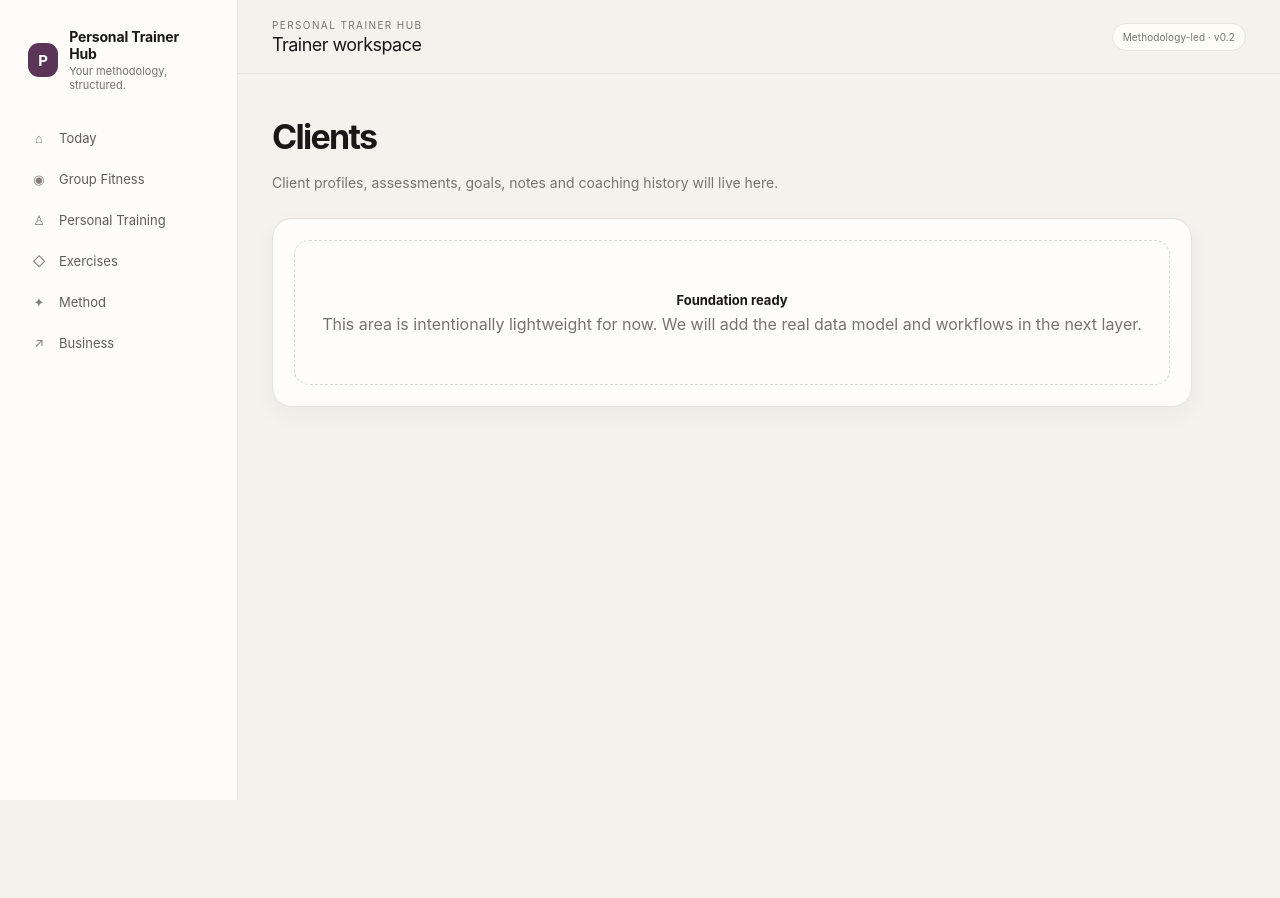
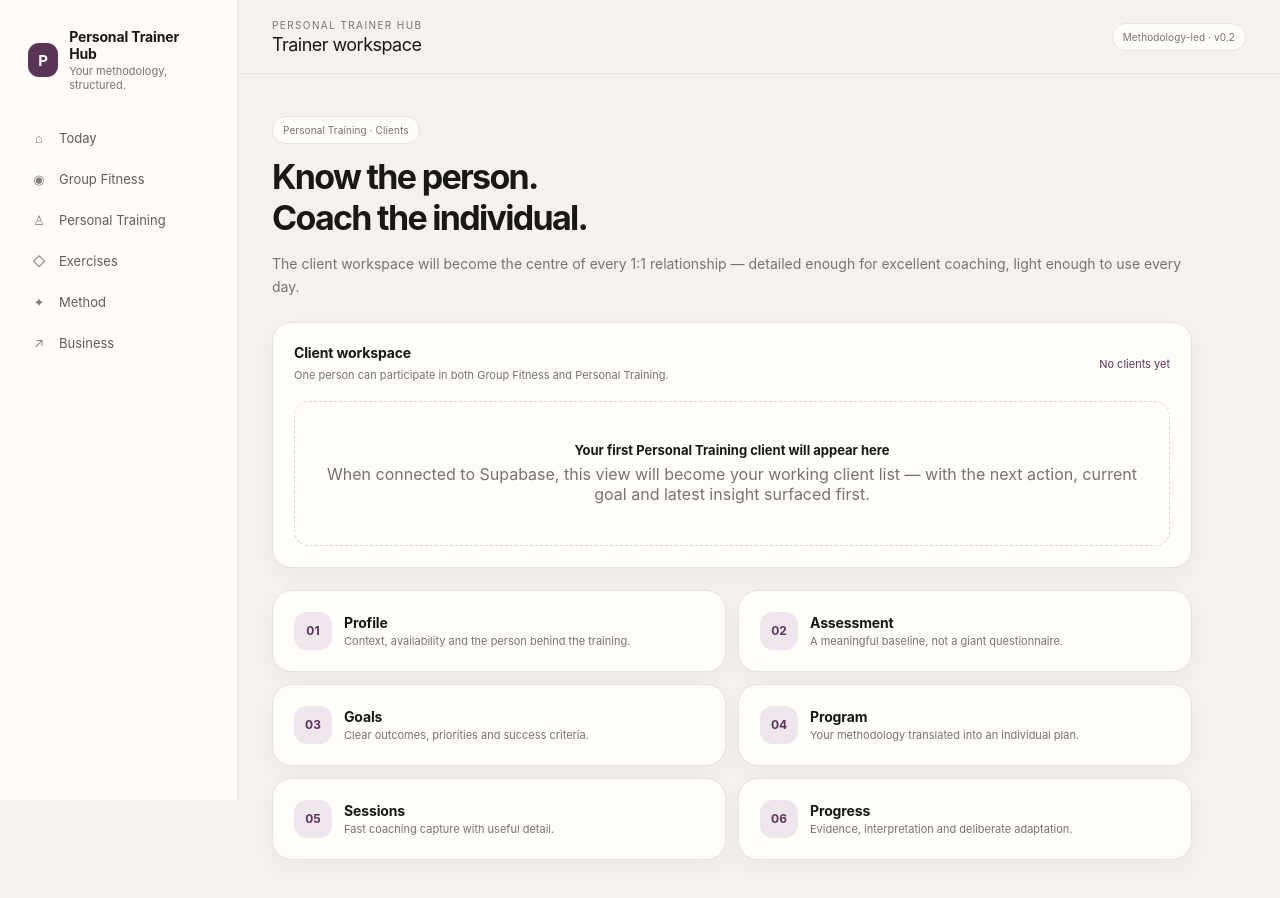
Before and after one commit to goforglam/personal-trainer-hub, a Next.js app: page /clients in a window 1280 px wide. Shown: the top 898 px of the page. Before the commit the page ends 800 px from the top, so only its background shows below. Built offline with nearby package versions, Linux system fonts and the light colour scheme.

Commit message:
Design Personal Training client workspace

```diff
--- a/app/clients/page.tsx
+++ b/app/clients/page.tsx
@@ -1,4 +1,44 @@
-import { Section } from "../section";
+const principles = [
+  ["Profile", "Context, availability and the person behind the training."],
+  ["Assessment", "A meaningful baseline, not a giant questionnaire."],
+  ["Goals", "Clear outcomes, priorities and success criteria."],
+  ["Program", "Your methodology translated into an individual plan."],
+  ["Sessions", "Fast coaching capture with useful detail."],
+  ["Progress", "Evidence, interpretation and deliberate adaptation."],
+];
+
 export default function ClientsPage() {
-  return <Section title="Clients" text="Client profiles, assessments, goals, notes and coaching history will live here." />;
+  return (
+    <div className="content">
+      <div className="section-page">
+        <span className="pill">Personal Training · Clients</span>
+        <h1 style={{ marginTop: 12 }}>Know the person.<br />Coach the individual.</h1>
+        <p>The client workspace will become the centre of every 1:1 relationship — detailed enough for excellent coaching, light enough to use every day.</p>
+
+        <div className="card" style={{ marginTop: 24 }}>
+          <div className="card-head">
+            <div><div className="card-title">Client workspace</div><div className="stat-note">One person can participate in both Group Fitness and Personal Training.</div></div>
+            <span className="card-link">No clients yet</span>
+          </div>
+          <div className="empty">
+            <div><strong>Your first Personal Training client will appear here</strong><span>When connected to Supabase, this view will become your working client list — with the next action, current goal and latest insight surfaced first.</span></div>
+          </div>
+        </div>
+
+        <div className="client-grid">
+          {principles.map(([title, text], index) => (
+            <div className="card client-card" key={title}>
+              <div className="client-row">
+                <div className="client-avatar">0{index + 1}</div>
+                <div>
+                  <div className="card-title">{title}</div>
+                  <div className="client-meta">{text}</div>
+                </div>
+              </div>
+            </div>
+          ))}
+        </div>
+      </div>
+    </div>
+  );
 }
```
